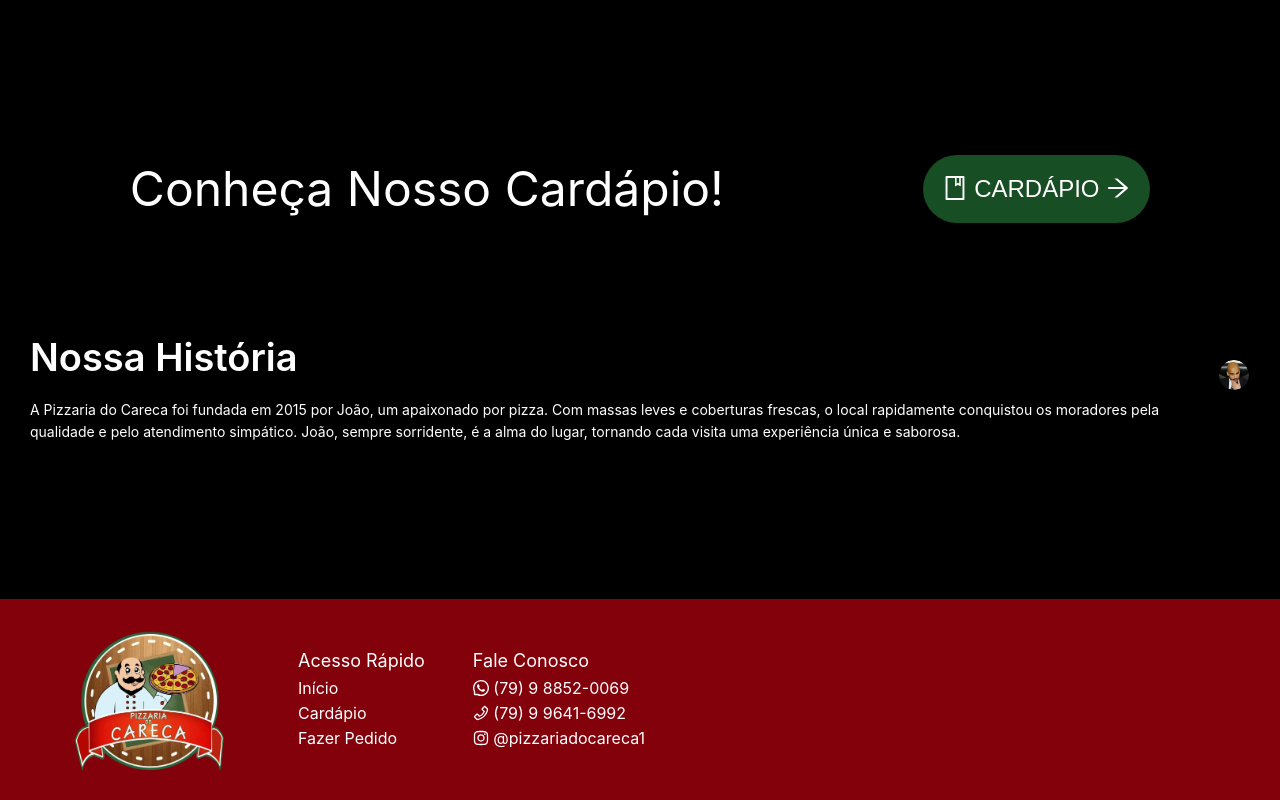
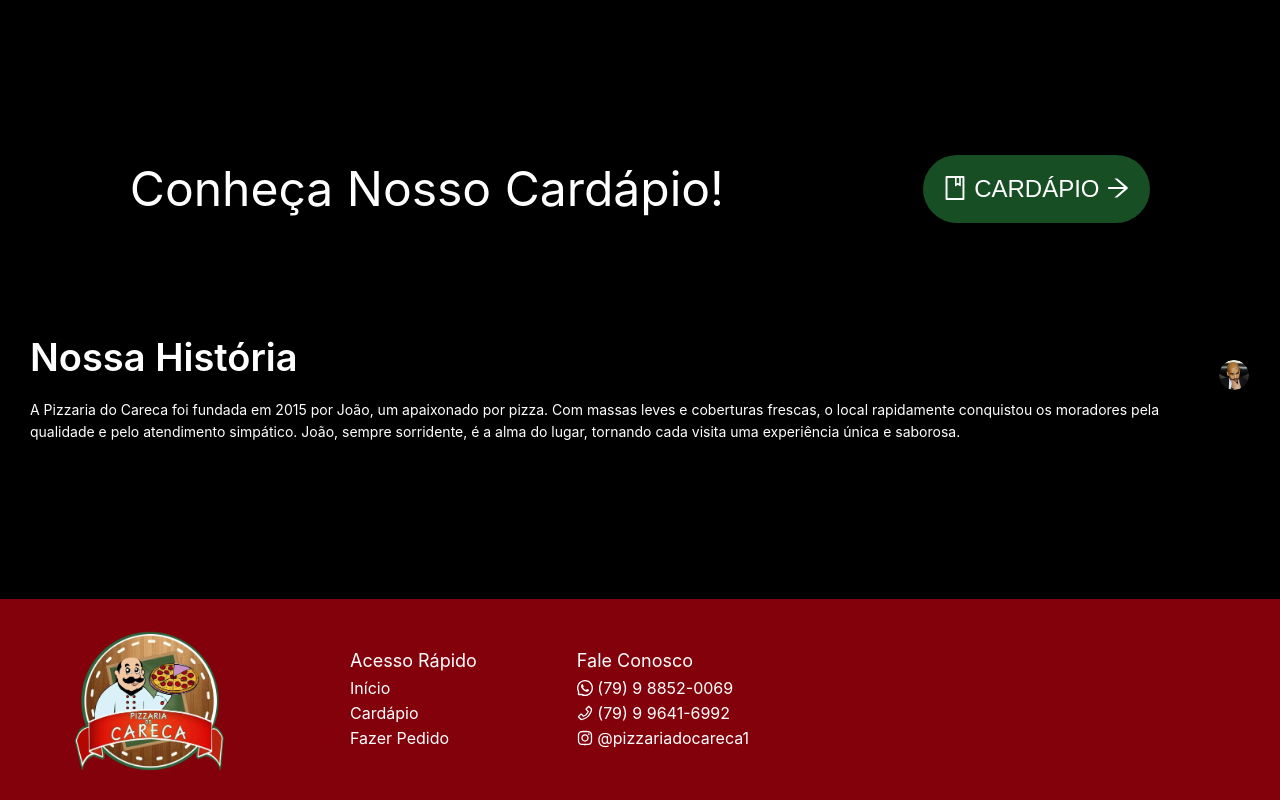
Before and after one commit to Lucas0Santana/careca-landing, a React (Create React App) app: page / in a window 1280 px wide. Shown: the part 492-1292 px from the top of the page. Built offline with nearby package versions, Linux system fonts and the light colour scheme.

Commit message:
:lipstick: Tamanho de fonte

```diff
--- a/src/Shared/Components/App_Footer/index.jsx
+++ b/src/Shared/Components/App_Footer/index.jsx
@@ -19,6 +19,8 @@
 
     const colStyle = {
         fontSize: '18px',
+        width: '100%',
+        marginRight: '50%',
     }
 
     const imgStyle = {
@@ -27,7 +29,7 @@
 
     return (
         <Footer style={style}>
-            <Row gutter={48} align={'middle'} style={{ fontSize: '18px' }}>
+            <Row  gutter={100} align={'middle'} style={{ fontSize: '18px' }}>
                 <Col>
                     <img src={logo} alt="" style={imgStyle} />
                     {/* <Avatar size={200} style={{ padding: '25px', }} src={logo} alt="Logo"></Avatar> */}
--- a/src/Shared/Components/MenuBar/useApp.js
+++ b/src/Shared/Components/MenuBar/useApp.js
@@ -24,12 +24,15 @@
         display: 'flex',
         justifyContent: 'center',
         height: '100%',
+        fontSize: '24px',
+
     };
     const menuContainerStyle = {
         display: 'flex',
         alignItems: 'center',
         justifyContent: 'space-between',
         width: '100%',
+        // fontSize: '28px',
     };
 
     const itemsLeft = [
```
